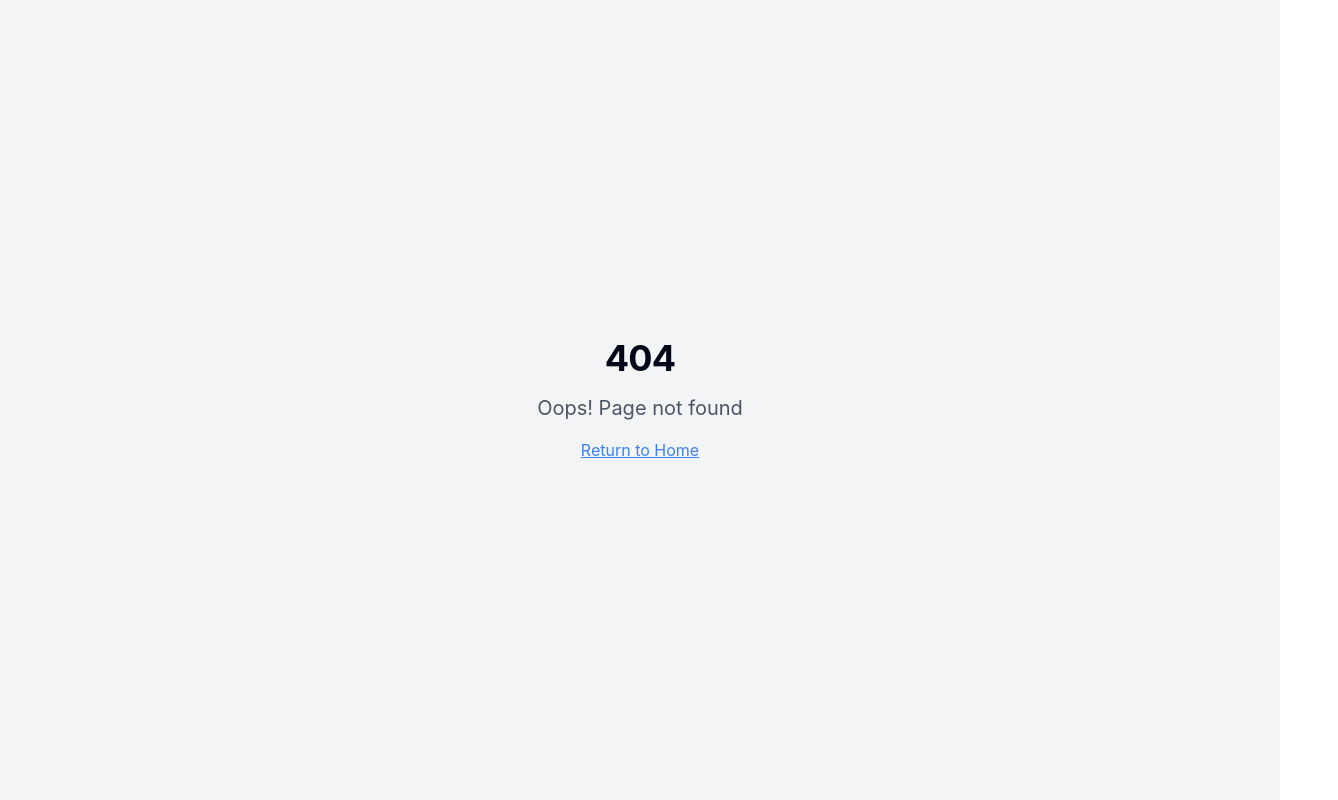
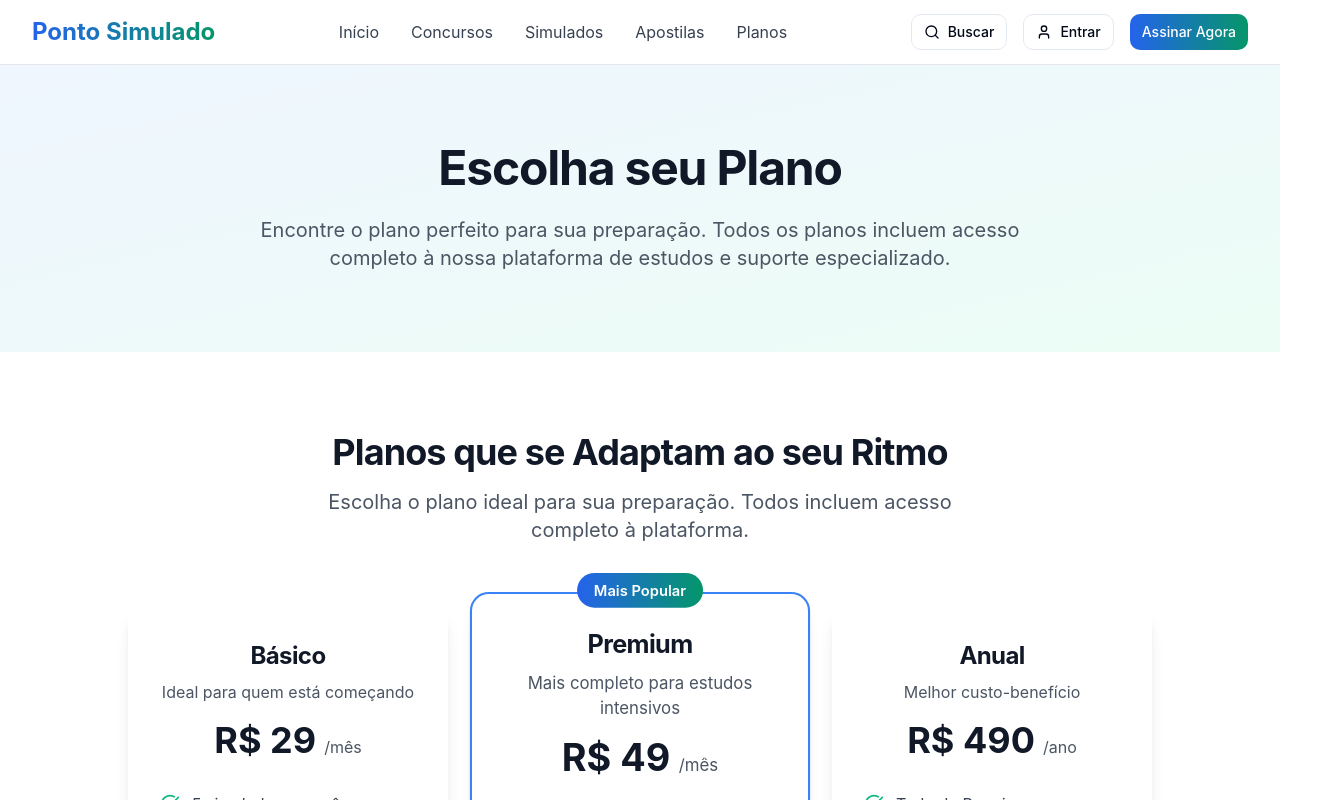
Before and after one commit to Jrsouza8315/simulados-concursos-expert, a React (Vite) app: page /planos in a window 1280 px wide. Before the commit this address had no page. Shown: the top 800 px of the page, 1338 px wide, since content can reach past the window. Built offline with nearby package versions, Linux system fonts and the light colour scheme.

Commit message:
Add planos page
Create the "Planos" page, including routing and basic content.

```diff
--- a/src/App.tsx
+++ b/src/App.tsx
@@ -8,6 +8,7 @@ import Index from "./pages/Index";
 import Simulados from "./pages/Simulados";
 import Concursos from "./pages/Concursos";
 import Apostilas from "./pages/Apostilas";
+import Planos from "./pages/Planos";
 import Acesso from "./pages/Acesso";
 import NotFound from "./pages/NotFound";
 
@@ -24,6 +25,7 @@ const App = () => (
           <Route path="/simulados" element={<Simulados />} />
           <Route path="/concursos" element={<Concursos />} />
           <Route path="/apostilas" element={<Apostilas />} />
+          <Route path="/planos" element={<Planos />} />
           <Route path="/acesso" element={<Acesso />} />
           {/* ADD ALL CUSTOM ROUTES ABOVE THE CATCH-ALL "*" ROUTE */}
           <Route path="*" element={<NotFound />} />
--- a/src/components/Header.tsx
+++ b/src/components/Header.tsx
@@ -1,3 +1,4 @@
+
 import { useState } from 'react';
 import { Button } from '@/components/ui/button';
 import { Menu, User, Search } from 'lucide-react';
@@ -31,9 +32,9 @@ const Header = () => {
             <Link to="/apostilas" className="text-gray-700 hover:text-primary-600 transition-colors">
               Apostilas
             </Link>
-            <a href="#planos" className="text-gray-700 hover:text-primary-600 transition-colors">
+            <Link to="/planos" className="text-gray-700 hover:text-primary-600 transition-colors">
               Planos
-            </a>
+            </Link>
           </nav>
 
           {/* Actions */}
@@ -83,9 +84,9 @@ const Header = () => {
               <Link to="/apostilas" className="block px-3 py-2 text-gray-700 hover:bg-gray-100 rounded-md">
                 Apostilas
               </Link>
-              <a href="#planos" className="block px-3 py-2 text-gray-700 hover:bg-gray-100 rounded-md">
+              <Link to="/planos" className="block px-3 py-2 text-gray-700 hover:bg-gray-100 rounded-md">
                 Planos
-              </a>
+              </Link>
               <div className="pt-4 space-y-2">
                 <Link to="/acesso" className="block w-full">
                   <Button variant="outline" className="w-full">
--- /dev/null
+++ b/src/pages/Planos.tsx
@@ -0,0 +1,29 @@
+
+import Header from '@/components/Header';
+import Footer from '@/components/Footer';
+import PricingSection from '@/components/PricingSection';
+
+const Planos = () => {
+  return (
+    <div className="min-h-screen">
+      <Header />
+      <main className="pt-16">
+        <div className="py-20 bg-gradient-to-br from-primary-50 to-secondary-50">
+          <div className="max-w-7xl mx-auto px-4 sm:px-6 lg:px-8 text-center">
+            <h1 className="text-4xl md:text-5xl font-bold text-gray-900 mb-6">
+              Escolha seu Plano
+            </h1>
+            <p className="text-xl text-gray-600 max-w-3xl mx-auto">
+              Encontre o plano perfeito para sua preparação. Todos os planos incluem
+              acesso completo à nossa plataforma de estudos e suporte especializado.
+            </p>
+          </div>
+        </div>
+        <PricingSection />
+      </main>
+      <Footer />
+    </div>
+  );
+};
+
+export default Planos;
```
